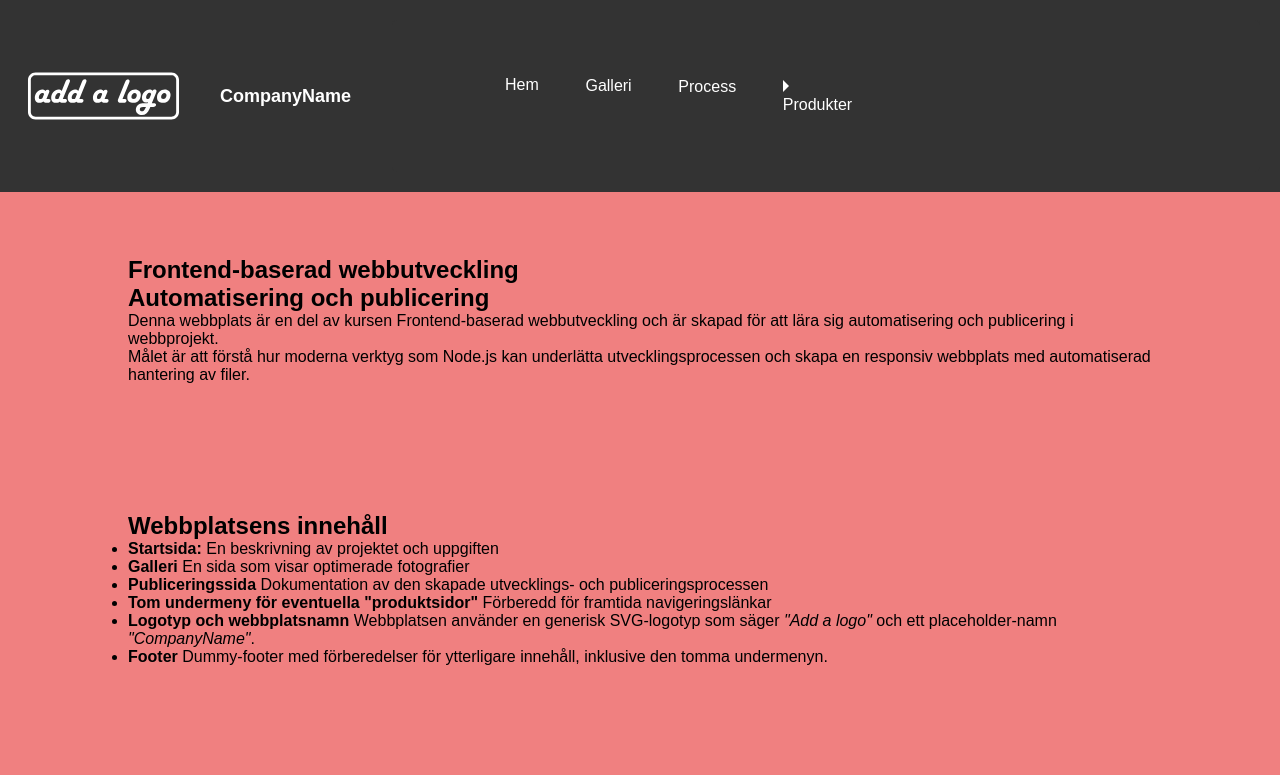
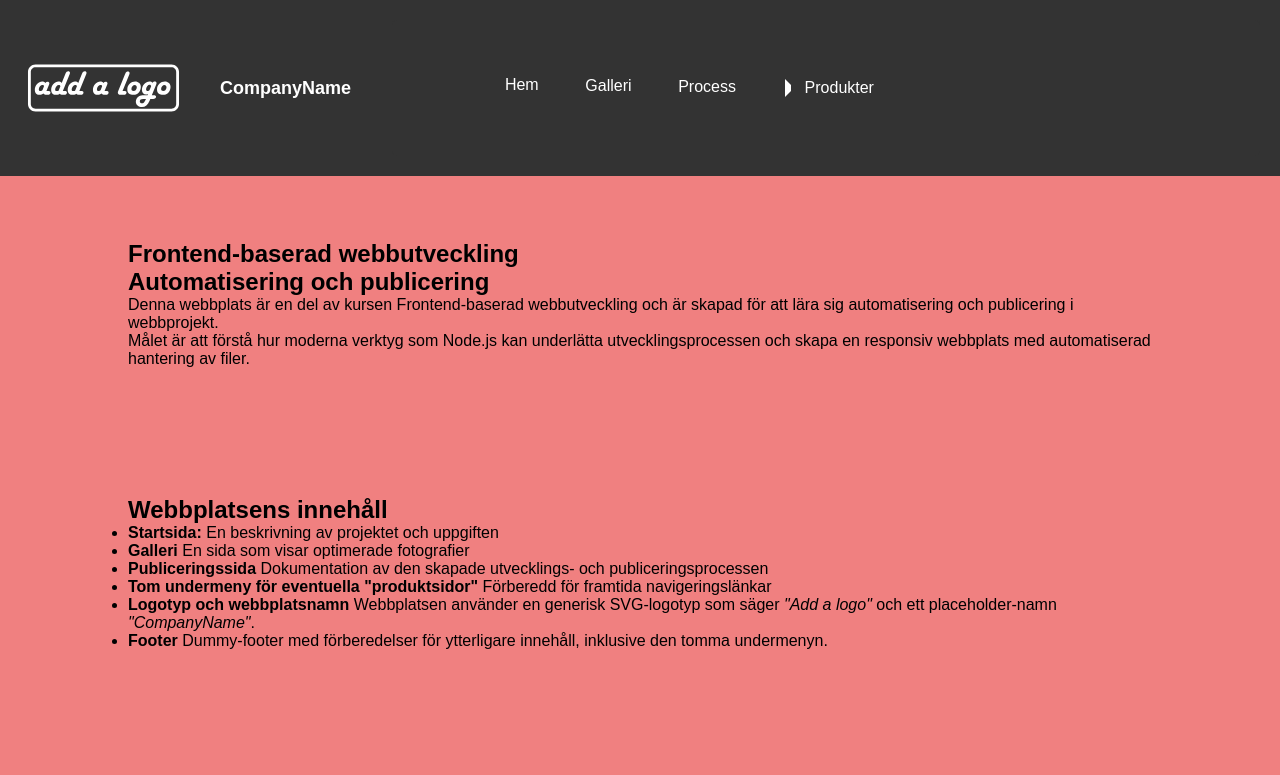
Before and after one commit to sarasjodin/boilerplate-sv_parcel-npm, a website built with Parcel: page src/index.html in a window 1280 px wide. Shown: the top 775 px of the page. Built offline with nearby package versions, Linux system fonts and the light colour scheme.

Commit message:
boilerplate updated

```diff
--- a/src/styles/nav.css
+++ b/src/styles/nav.css
@@ -78,9 +78,10 @@ body {
   color: white;
   font-size: 16px;
   padding: 5% 10%;
-  display: block;
+  display: inline-flex;
   border-radius: 3px;
   transition: background-color 0.3s;
+  width: calc(100% + 30%);
 }
 
 .menu-items a:hover {
@@ -114,21 +115,18 @@ body {
   display: block; /* För desktop */
 }
 
-.dropdown:hover .dropdown-menu {
-  display: block;
-}
-
 .menu-items li.dropdown > a .arrow {
   display: inline-block;
   content: "";
-  width: 0;
-  height: 0;
-  margin-right: 6px; /* Avstånd mellan pil och text */
+  /* width: 0;
+  height: 0; */
+  margin-right: 8px; /* Avstånd mellan pil och text */
   border-style: solid;
-  border-width: 6px 4px 6px 6px; /* Triangelform */
+  border: 6px solid #ffffff;
   border-color: transparent transparent transparent white; /* Pilar pekar åt höger */
   transform: rotate(0deg); /* Standard, pekar åt höger */
   transition: transform 0.3s ease; /* Mjuk övergång vid öppning/stängning */
+  z-index: 1000;
 }
 
 /* När dropdownmenyn är aktiv, peka pilen nedåt */
```
